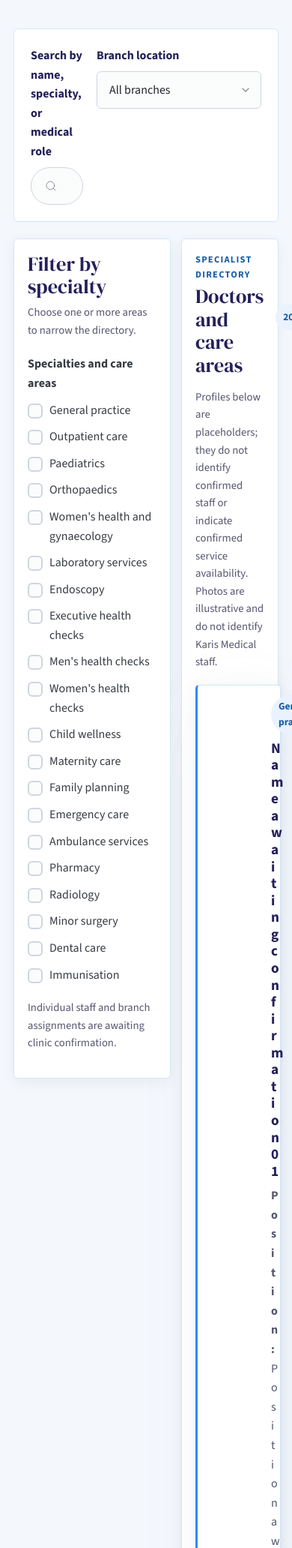
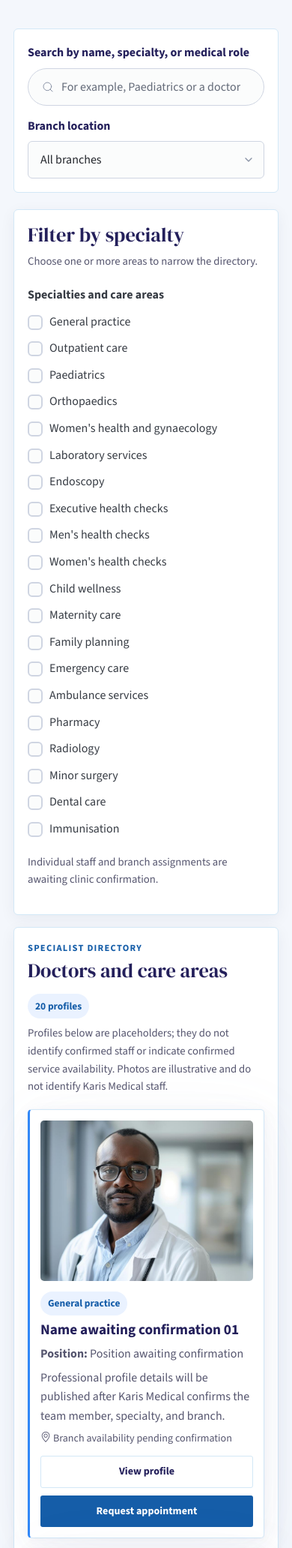
Before and after one commit to Derrodero/karis_website, a Django app: page /find-a-doctor in a window 390 px wide. Shown: the part 390-2454 px from the top of the page at 75% size. Run offline with Django 5.2, Linux system fonts and the light colour scheme; some libraries are stand-ins or nearby versions.

Commit message:
fixed the find doct page screen size
Co-authored-by: Copilot <223556219+Copilot@users.noreply.github.com>

```diff
--- a/clinic/static/clinic/css/site.css
+++ b/clinic/static/clinic/css/site.css
@@ -994,3 +994,22 @@ h1, h2, h3 { text-wrap: balance; }
     .services-section-nav a { min-height: 56px; flex-direction: row; }
     .services-section-nav a + a { border-top: 1px solid var(--line); border-left: 0; }
 }
+@media (max-width: 720px) {
+    .doctor-search-panel { grid-template-columns: minmax(0, 1fr); gap: 14px; padding: 18px; }
+    .doctor-search-panel label, .doctor-search-panel input, .doctor-search-panel select { min-width: 0; width: 100%; }
+    .doctor-directory-layout { grid-template-columns: minmax(0, 1fr); gap: 16px; }
+    .doctor-filter-panel { position: static; }
+    .doctor-filter-panel, .doctor-results-panel { padding: 18px; }
+    .doctor-results-heading { align-items: flex-start; flex-direction: column; gap: 8px; }
+    .doctor-card { grid-template-columns: minmax(0, 1fr); gap: 14px; padding: 14px; }
+    .doctor-card-copy { grid-column: 1; grid-row: 2; min-width: 0; }
+    .doctor-photo-placeholder, .doctor-card-photo { grid-column: 1; grid-row: 1; width: 100%; height: clamp(180px, 55vw, 240px); }
+    .doctor-photo-placeholder { min-height: 180px; }
+    .doctor-card-copy h3, .doctor-card-copy p { overflow-wrap: anywhere; }
+    .doctor-card-actions { flex-direction: column; align-items: stretch; }
+    .doctor-card-actions .button-primary, .doctor-card-actions .button-secondary { width: 100%; }
+}
+@media (max-width: 360px) {
+    .doctor-search-panel, .doctor-filter-panel, .doctor-results-panel { padding: 14px; }
+    .doctor-card { padding: 12px; }
+}
--- a/clinic/templates/clinic/base.html
+++ b/clinic/templates/clinic/base.html
@@ -26,7 +26,7 @@
     />
     <link
       rel="stylesheet"
-      href="{% static 'clinic/css/site.css' %}?v=20261025-10"
+      href="{% static 'clinic/css/site.css' %}?v=20261028-1"
     />
     <script src="{% static 'clinic/js/theme.js' %}?v=20261019" defer></script>
     <script src="{% static 'clinic/js/location-pins.js' %}?v=20261022-1" defer></script>
```
